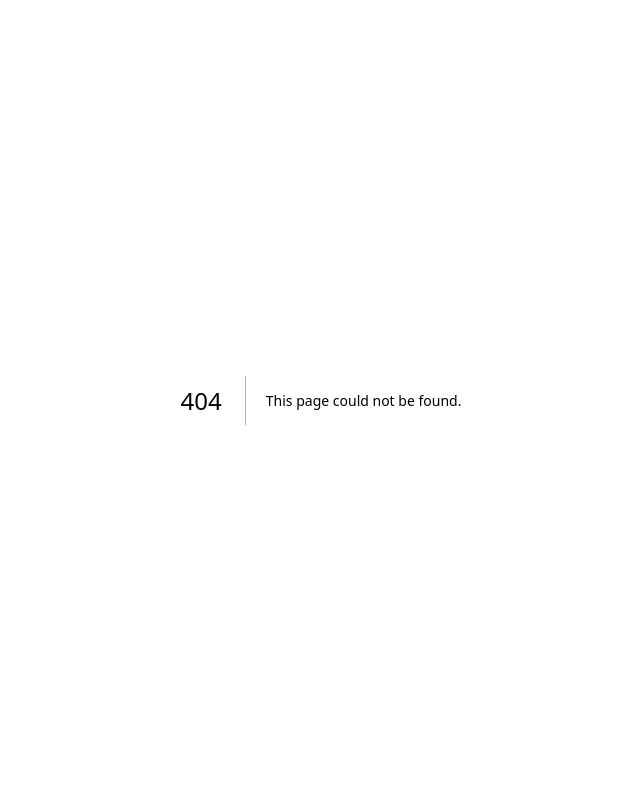
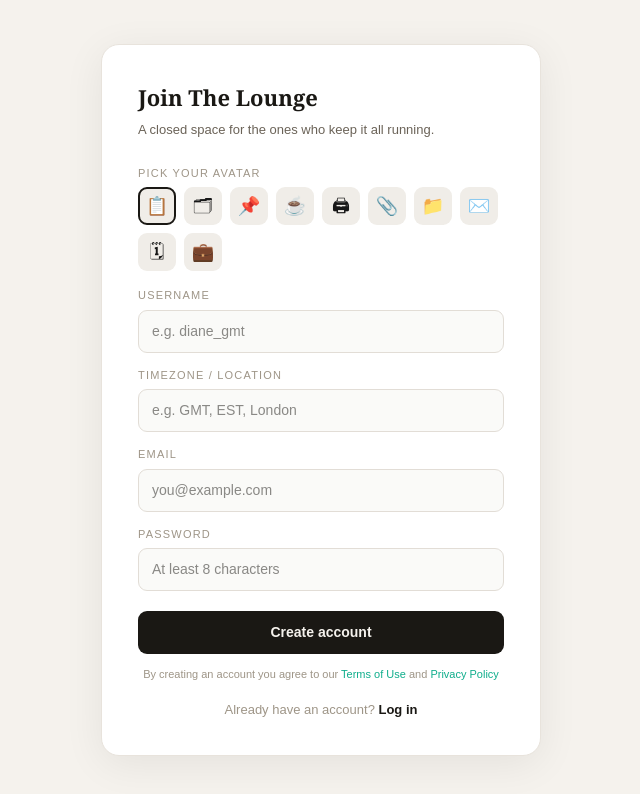
Before and after one commit to YVOMAdmin/the-lounge, a Next.js app: page /auth in a window 1280 px wide. Before the commit this address had no page. Shown: the top 794 px of the page, without its empty margins (319-959 px from the left). Built offline with nearby package versions, Linux system fonts and the light colour scheme.

Commit message:
add signup page

```diff
--- /dev/null
+++ b/app/auth/page.tsx
@@ -0,0 +1,59 @@
+'use client'
+
+import { useState } from 'react'
+
+const AVATARS = ['📋','🗂','📌','☕','🖨','📎','📁','✉️','🗓','💼']
+
+export default function SignupPage() {
+  const [form, setForm] = useState({ email:'', password:'', username:'', location:'', avatar_emoji:'📋' })
+
+  return (
+    <main style={{minHeight:'100vh',display:'flex',alignItems:'center',justifyContent:'center',background:'#F5F2ED',padding:24,fontFamily:"'IBM Plex Sans',sans-serif"}}>
+      <div style={{background:'#fff',border:'1px solid #E8E3DC',borderRadius:18,padding:36,width:'100%',maxWidth:440,boxShadow:'0 8px 40px rgba(0,0,0,0.07)'}}>
+        <h1 style={{fontFamily:"Georgia,serif",fontWeight:700,fontSize:22,color:'#1A1814',marginBottom:6}}>Join The Lounge</h1>
+        <p style={{fontSize:13,color:'#6B6358',marginBottom:24,lineHeight:1.6}}>A closed space for the ones who keep it all running.</p>
+
+        <label style={styles.label}>Pick your avatar</label>
+        <div style={{display:'flex',gap:8,flexWrap:'wrap',marginBottom:16}}>
+          {AVATARS.map(a=>(
+            <button key={a} type="button"
+              style={{width:38,height:38,borderRadius:9,background:'#F0EDE8',border:form.avatar_emoji===a?'2px solid #1A1814':'2px solid transparent',fontSize:18,cursor:'pointer'}}
+              onClick={()=>setForm(f=>({...f,avatar_emoji:a}))}>{a}</button>
+          ))}
+        </div>
+
+        <label style={styles.label}>Username</label>
+        <input style={styles.input} placeholder="e.g. diane_gmt" value={form.username} onChange={e=>setForm(f=>({...f,username:e.target.value}))}/>
+
+        <label style={styles.label}>Timezone / Location</label>
+        <input style={styles.input} placeholder="e.g. GMT, EST, London" value={form.location} onChange={e=>setForm(f=>({...f,location:e.target.value}))}/>
+
+        <label style={styles.label}>Email</label>
+        <input style={styles.input} type="email" placeholder="you@example.com" value={form.email} onChange={e=>setForm(f=>({...f,email:e.target.value}))}/>
+
+        <label style={styles.label}>Password</label>
+        <input style={styles.input} type="password" placeholder="At least 8 characters" value={form.password} onChange={e=>setForm(f=>({...f,password:e.target.value}))}/>
+
+        <button style={{marginTop:20,width:'100%',background:'#1A1814',color:'#F5F2ED',border:'none',borderRadius:9,padding:'11px 0',fontSize:14,fontWeight:600,cursor:'pointer'}}>
+          Create account
+        </button>
+
+        <p style={{fontSize:11,color:'#9E9587',textAlign:'center',marginTop:12,lineHeight:1.6}}>
+          By creating an account you agree to our{' '}
+          <a href="/terms" style={{color:'#0EAD8B',textDecoration:'none'}}>Terms of Use</a>
+          {' '}and{' '}
+          <a href="/privacy" style={{color:'#0EAD8B',textDecoration:'none'}}>Privacy Policy</a>
+        </p>
+
+        <p style={{marginTop:16,fontSize:13,color:'#9E9587',textAlign:'center'}}>
+          Already have an account? <a href="/auth/login" style={{color:'#1A1814',fontWeight:600}}>Log in</a>
+        </p>
+      </div>
+    </main>
+  )
+}
+
+const styles: Record<string,React.CSSProperties> = {
+  label: {display:'block',fontSize:11,color:'#9E9587',textTransform:'uppercase',letterSpacing:'1.2px',marginBottom:6,marginTop:14},
+  input: {width:'100%',background:'#FAFAF8',border:'1px solid #E2DDD6',borderRadius:9,padding:'10px 13px',fontSize:14,color:'#1A1814',outline:'none',boxSizing:'border-box'},
+}
```
